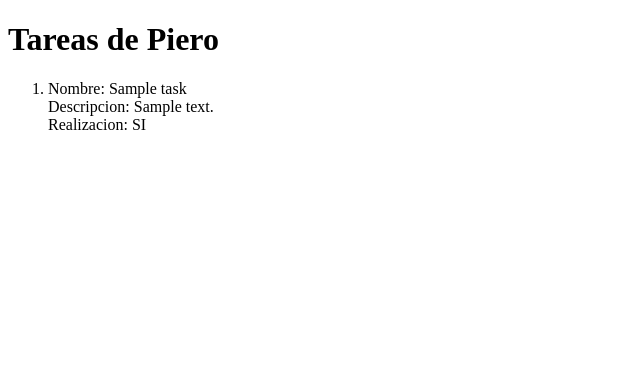
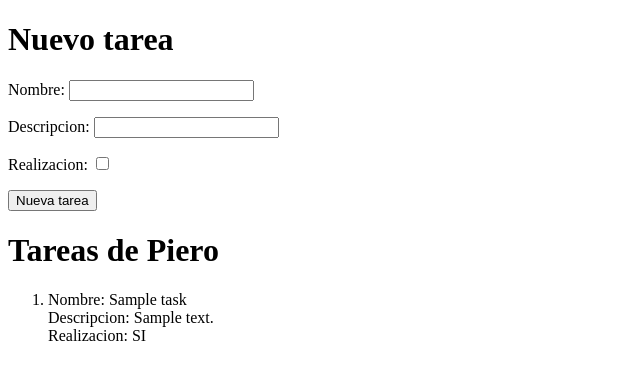
Before and after one commit to PieroAGP/practicaClase, a Django app: page / in a window 1280 px wide. Shown: the top 380 px of the page, without its empty margins (0-640 px from the left). Run offline with Django 4.2, Linux system fonts and the light colour scheme; tables that the repository leaves empty hold one stand-in row (values such as "Sample post").

Commit message:
creaccion de formulario

```diff
--- /dev/null
+++ b/task/forms.py
@@ -0,0 +1,7 @@
+from django import forms
+from .models import Task
+
+class TaskForm(forms.ModelForm):
+    class Meta:
+        model=Task
+        fields = ['nombre','descripcion','realizacion']
--- a/task/templates/task/listaTareas.html
+++ b/task/templates/task/listaTareas.html
@@ -6,6 +6,12 @@
     <title>Lista Tareas</title>
 </head>
 <body>
+    <h1>Nuevo tarea</h1>
+    <form action="{% url 'listaTareas' %}" method="post" >
+        {% csrf_token %}
+        {{ form.as_p}}
+        <button type="submit"> Nueva tarea </button>
+    </form>
     <h1>Tareas de Piero</h1>
     <ol>
         {% for tarea in tareas %}
--- a/task/views.py
+++ b/task/views.py
@@ -1,7 +1,15 @@
-from django.shortcuts import render
+from django.shortcuts import render,redirect
 from .models import Task
+from .forms import TaskForm
 # Create your views here.
 
 def listaTareas(request):
     tareas = Task.objects.all()
-    return render(request,'task/listaTareas.html',{'tareas': tareas})
+    if request.method == 'POST':
+      form = Task
+
+      return redirect('listaTareas')
+
+    else:
+       form= TaskForm()
+    return render(request,'task/listaTareas.html',{'tareas': tareas,'form':form})
```
